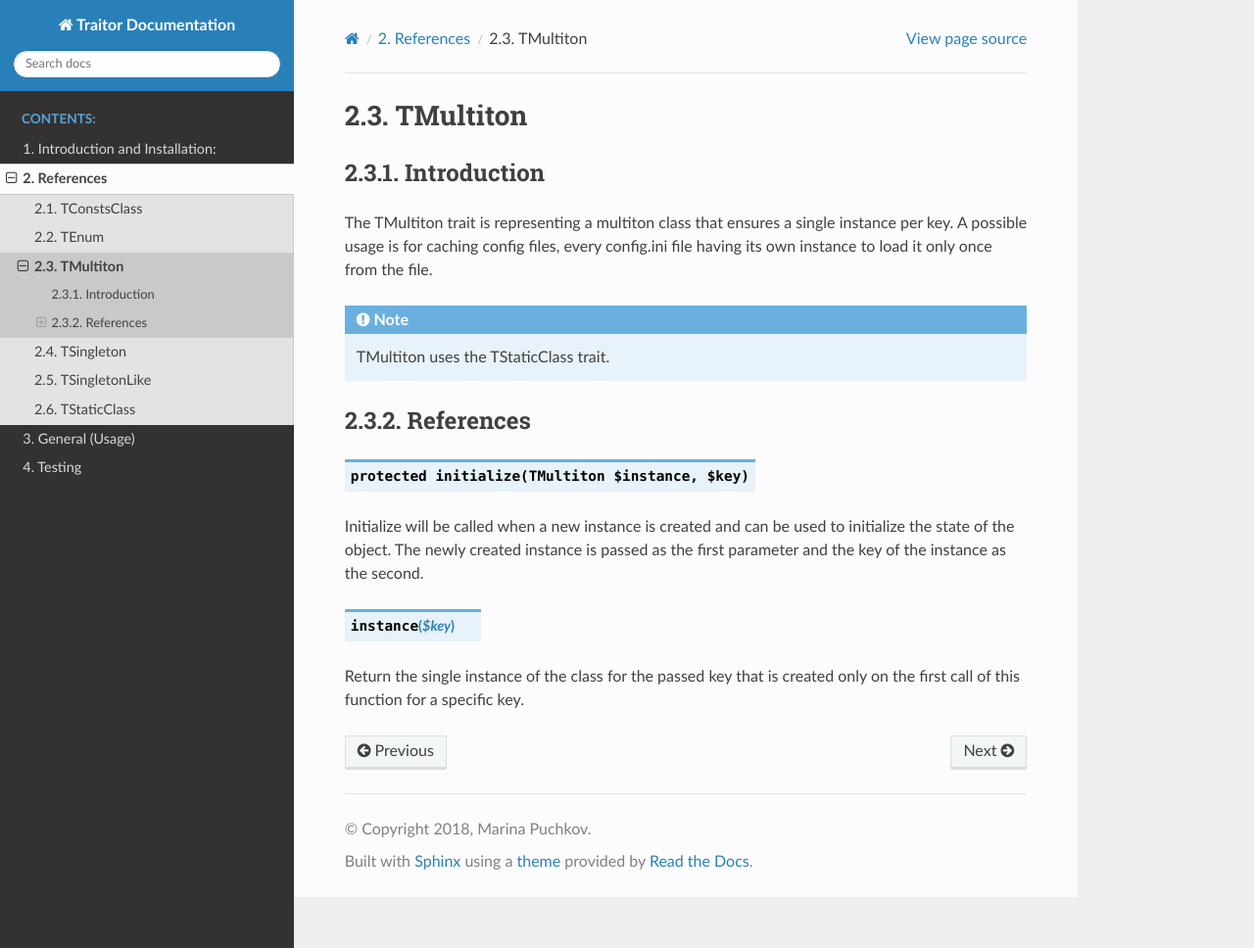
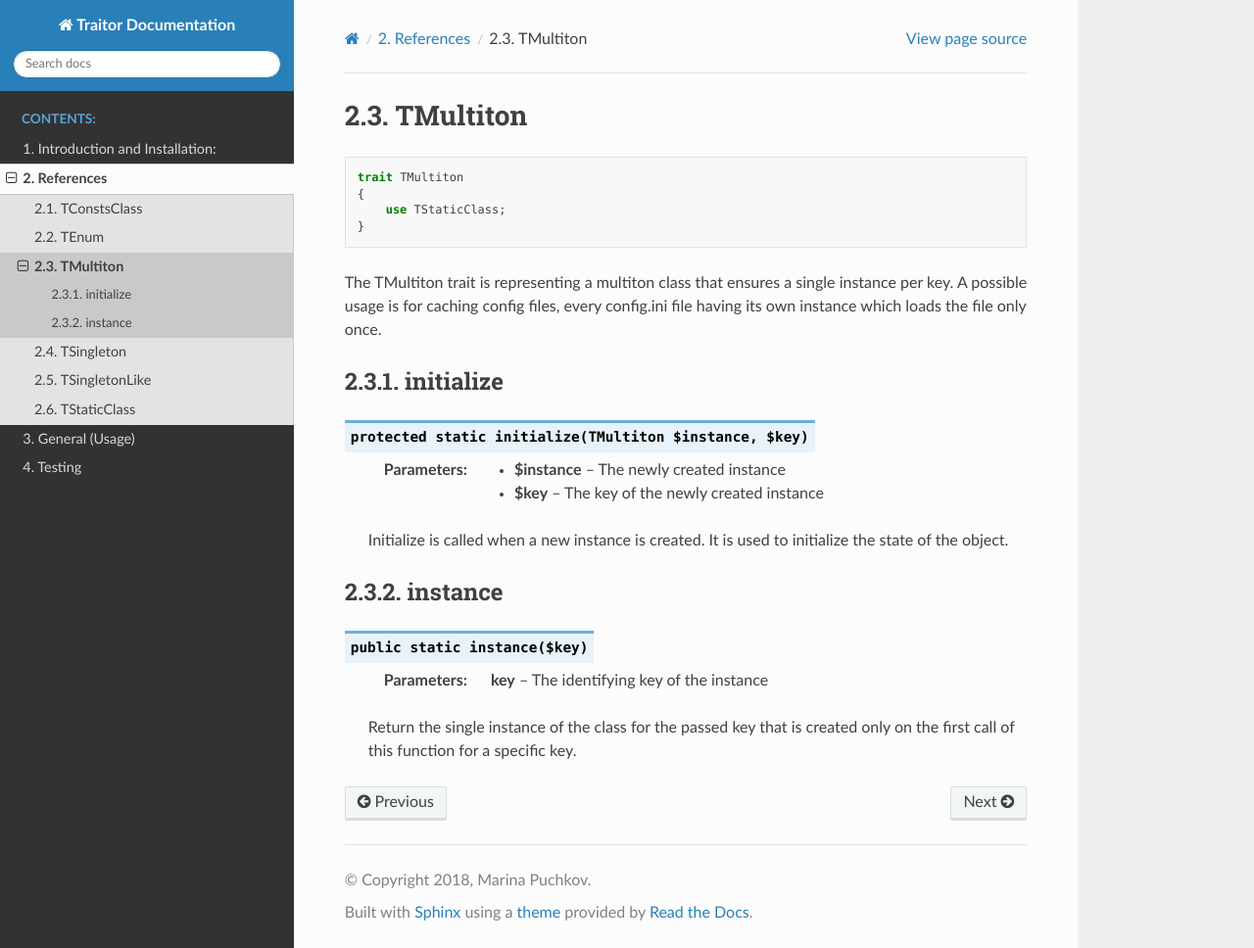
Before and after one commit to unstable-cacao/Traitor, a Sphinx documentation site: the page built from Docs/references/TMultiton.rst, in a window 1280 px wide and 968 px high. Shown: the whole window at 98% size. Built offline with Sphinx 7.4.7 and the Read the Docs theme 2.0.0, drawn with Linux system fonts in a browser that asks for light colours.

Commit message:
Updated TMultiton docs

```diff
--- a/Docs/references/TMultiton.rst
+++ b/Docs/references/TMultiton.rst
@@ -1,26 +1,36 @@
-=============
+*************
 TMultiton
-=============
+*************
 
-Introduction
-==============
+.. code-block:: php
+
+    trait TMultiton
+    {
+        use TStaticClass;
+    }
 
 The TMultiton trait is representing a multiton class that ensures a single instance per key.
-A possible usage is for caching config files, every config.ini file having its own instance to load it only once from the file.
-
-.. note::
-    TMultiton uses the TStaticClass trait.
+A possible usage is for caching config files, every config.ini file having its own instance which loads the file only once.
 
 
-References
-=============
 
-.. function:: protected initialize(TMultiton $instance, $key)
+initialize
+-----------------
 
-Initialize will be called when a new instance is created and can be used to initialize the state of the object.
-The newly created instance is passed as the first parameter and the key of the instance as the second.
+.. function:: protected static initialize(TMultiton $instance, $key)
+
+    :param $instance: The newly created instance
+    :param $key: The key of the newly created instance
+
+    Initialize is called when a new instance is created. It is used to initialize the state of the object.
 
 
-.. function:: instance($key)
 
-Return the single instance of the class for the passed key that is created only on the first call of this function for a specific key.
+instance
+-----------------
+
+.. function:: public static instance($key)
+
+    :param key: The identifying key of the instance
+
+    Return the single instance of the class for the passed key that is created only on the first call of this function for a specific key.
```
